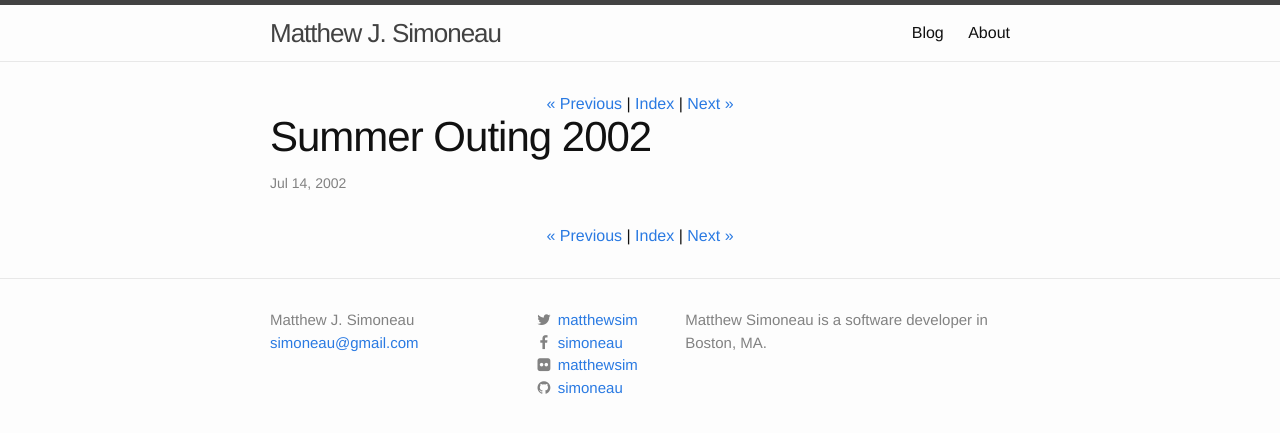
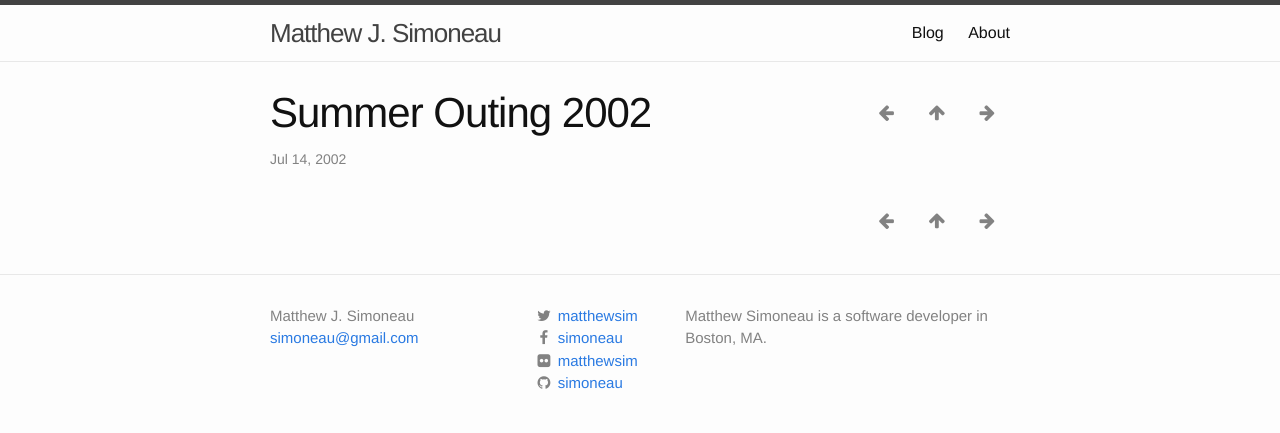
Before and after one commit to simoneau/simoneau.github.com, a Jekyll site: the page built from _posts/2002-07-14-149.md, in a window 1280 px wide. Shown: the top 433 px of the page. Built offline with Jekyll 4.4.1, drawn with Linux system fonts in a browser that asks for light colours; nearby versions of some CDN libraries.

Commit message:
Use icons for previous/index/next buttons.

```diff
--- a/_includes/nav.html
+++ b/_includes/nav.html
@@ -1,9 +1,19 @@
-<div id="page-navigation" style="text-align: center">
-  {% if page.previous.url %}
-  <a href="{{page.previous.url}}" title="Previous Post: {{page.previous.title}}">&laquo; Previous</a> |
-  {% endif %}
-  <a href="/weblog/" title="Index">Index</a>
-  {% if page.next.url %}
-  | <a href="{{page.next.url}}" title="Next Post: {{page.next.title}}">Next &raquo; </a>
-  {% endif %}
+<div id="page-navigation">
+
+  <a href="{{page.previous.url}}" title="Previous Post: {{page.previous.title}}">
+    <span class="icon fa fa-arrow-left fa-lg"
+      {% if page.previous == null %} style="visibility:hidden"  {% endif %}
+    ></span>
+</a>
+
+  <a href="/weblog/" title="Index">
+    <span class="icon fa fa-arrow-up fa-lg"></span>
+  </a>
+
+  <a href="{{page.next.url}}" title="Next Post: {{page.next.title}}">
+    <span class="icon fa fa-arrow-right fa-lg"
+      {% if page.next == null %} style="visibility:hidden"  {% endif %}
+    ></span>
+  </a>
+
 </div>
--- a/_sass/_base.scss
+++ b/_sass/_base.scss
@@ -192,3 +192,22 @@ pre {
 .icon {
     color: $grey-color;
 }
+
+div#page-navigation {
+    float: right;
+}
+
+div#page-navigation a:hover {
+    text-decoration: none;
+}
+
+div#page-navigation a:hover .icon {
+    color: white;
+    background-color: $grey-color;
+}
+
+div#page-navigation span {
+    padding: 15px;
+    font-size: 18px;
+    border-radius: 6px;
+}
```
Also changed, not shown: index.html (+12 -5 lines).
